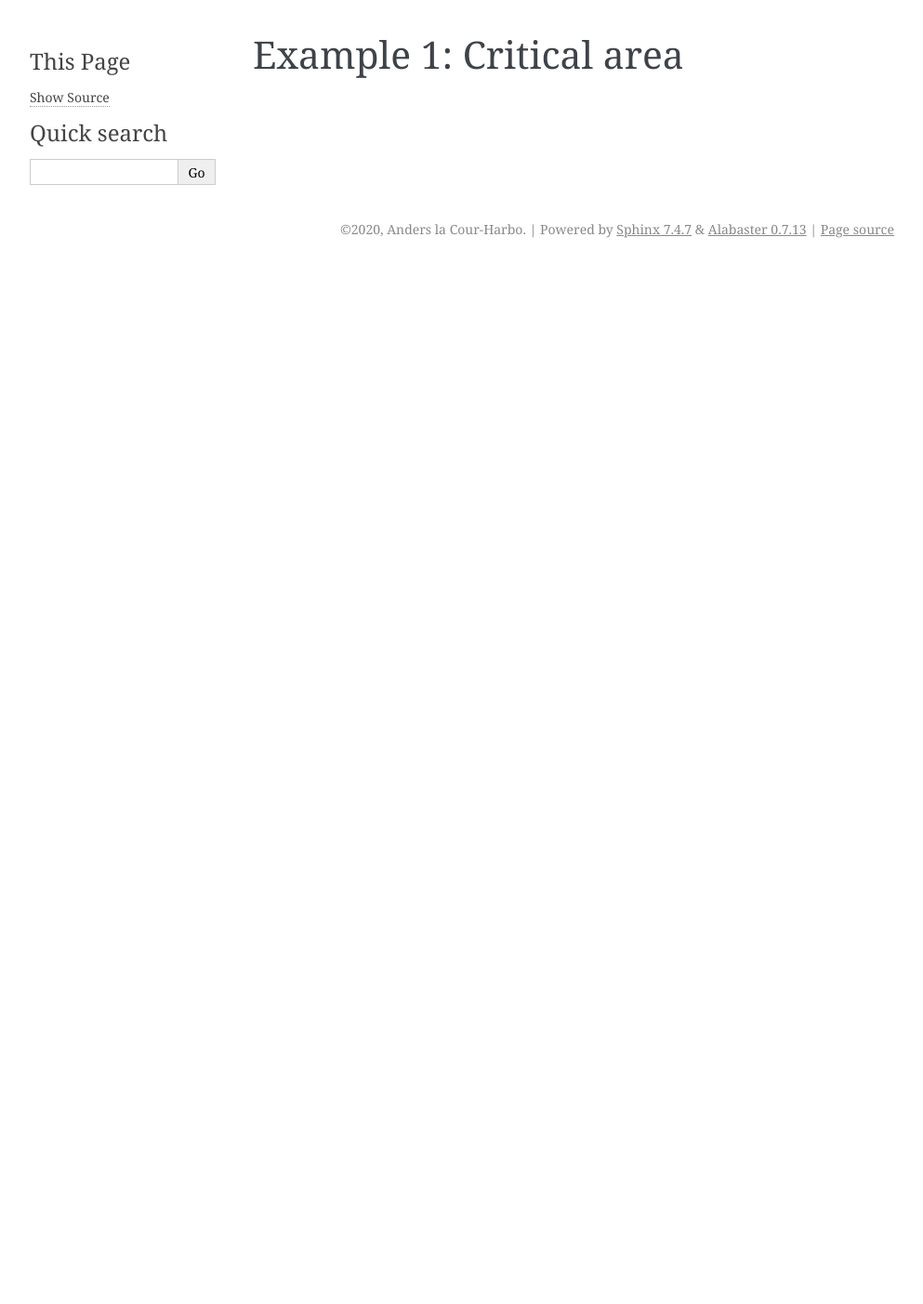
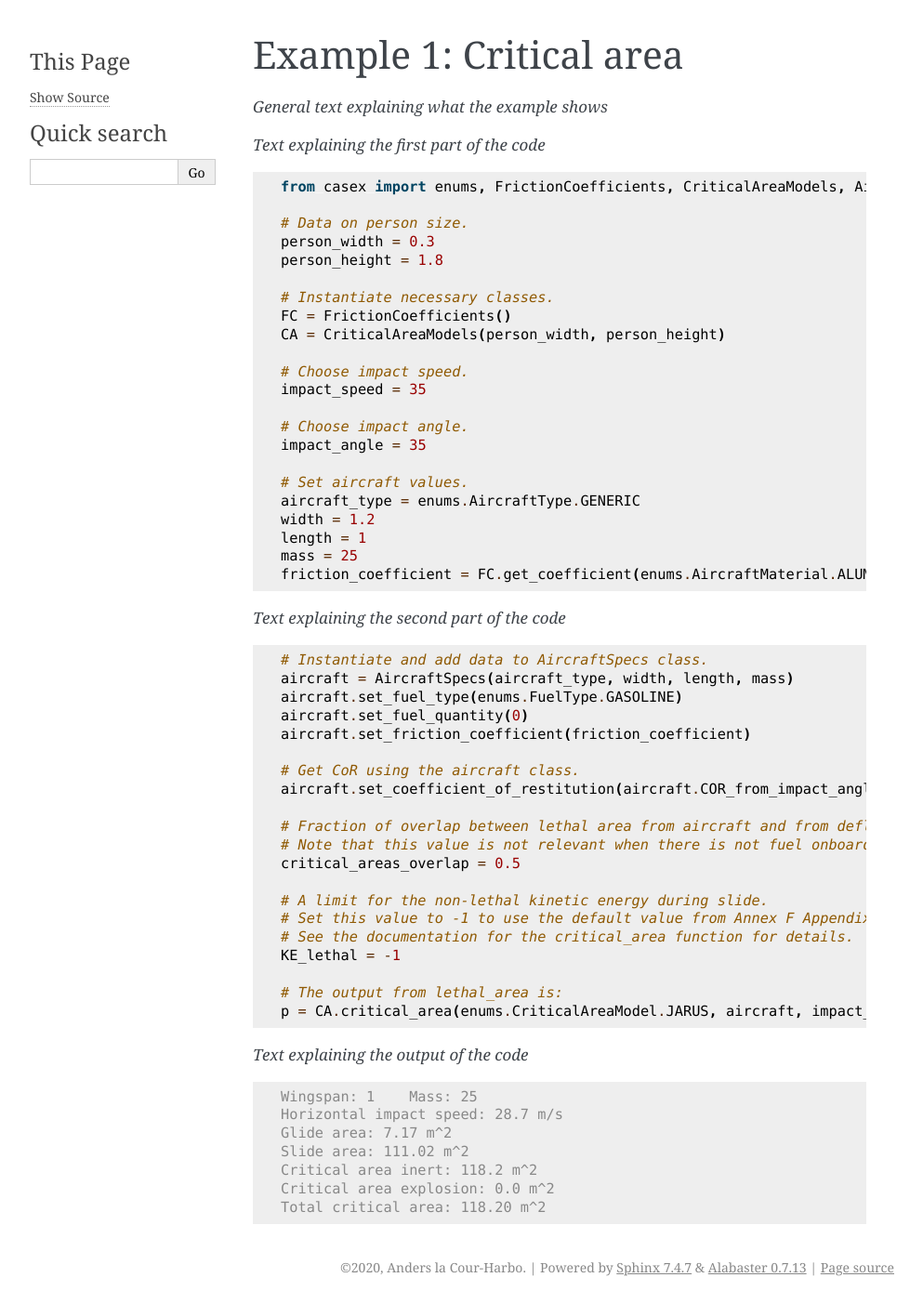
Before and after one commit to JARUS-QM/casex, a Sphinx documentation site: the page built from docs/source/examples/example1_critical_area.rst, in a window 1280 px wide. Shown: the whole page at 93% size, without its empty margins (148-1141 px from the left). Built offline with Sphinx 7.4.7, drawn with Linux system fonts in a browser that asks for light colours; before the commit the page ends 900 px from its top, so only the background shows below that.

Commit message:
Created an example of how an example could look in the documentation.

```diff
--- a/docs/source/examples/example1_critical_area.rst
+++ b/docs/source/examples/example1_critical_area.rst
@@ -1,3 +1,69 @@
 ========================
 Example 1: Critical area
 ========================
+
+*General text explaining what the example shows*
+
+*Text explaining the first part of the code*
+
+.. code-block:: python
+
+    from casex import enums, FrictionCoefficients, CriticalAreaModels, AircraftSpecs
+
+    # Data on person size.
+    person_width = 0.3
+    person_height = 1.8
+
+    # Instantiate necessary classes.
+    FC = FrictionCoefficients()
+    CA = CriticalAreaModels(person_width, person_height)
+
+    # Choose impact speed.
+    impact_speed = 35
+
+    # Choose impact angle.
+    impact_angle = 35
+
+    # Set aircraft values.
+    aircraft_type = enums.AircraftType.GENERIC
+    width = 1.2
+    length = 1
+    mass = 25
+    friction_coefficient = FC.get_coefficient(enums.AircraftMaterial.ALUMINUM, enums.GroundMaterial.CONCRETE)
+
+*Text explaining the second part of the code*
+
+.. code-block:: python
+
+    # Instantiate and add data to AircraftSpecs class.
+    aircraft = AircraftSpecs(aircraft_type, width, length, mass)
+    aircraft.set_fuel_type(enums.FuelType.GASOLINE)
+    aircraft.set_fuel_quantity(0)
+    aircraft.set_friction_coefficient(friction_coefficient)
+
+    # Get CoR using the aircraft class.
+    aircraft.set_coefficient_of_restitution(aircraft.COR_from_impact_angle(impact_angle))
+
+    # Fraction of overlap between lethal area from aircraft and from deflagration (explosion).
+    # Note that this value is not relevant when there is not fuel onboard, and therefore no explosion.
+    critical_areas_overlap = 0.5
+
+    # A limit for the non-lethal kinetic energy during slide.
+    # Set this value to -1 to use the default value from Annex F Appendix A.
+    # See the documentation for the critical_area function for details.
+    KE_lethal = -1
+
+    # The output from lethal_area is:
+    p = CA.critical_area(enums.CriticalAreaModel.JARUS, aircraft, impact_speed, impact_angle, critical_areas_overlap, KE_lethal)
+
+*Text explaining the output of the code*
+
+.. code-block:: console
+
+    Wingspan: 1    Mass: 25
+    Horizontal impact speed: 28.7 m/s
+    Glide area: 7.17 m^2
+    Slide area: 111.02 m^2
+    Critical area inert: 118.2 m^2
+    Critical area explosion: 0.0 m^2
+    Total critical area: 118.20 m^2
```
